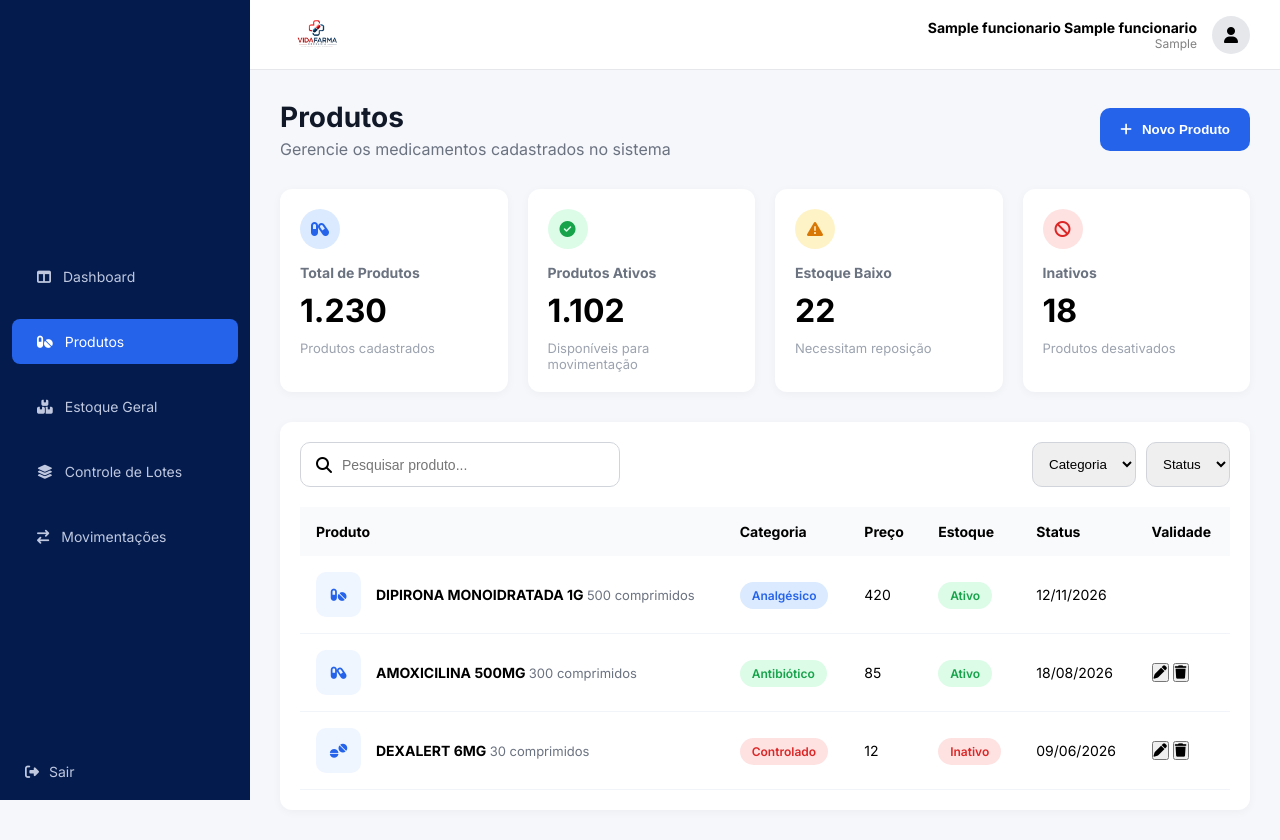
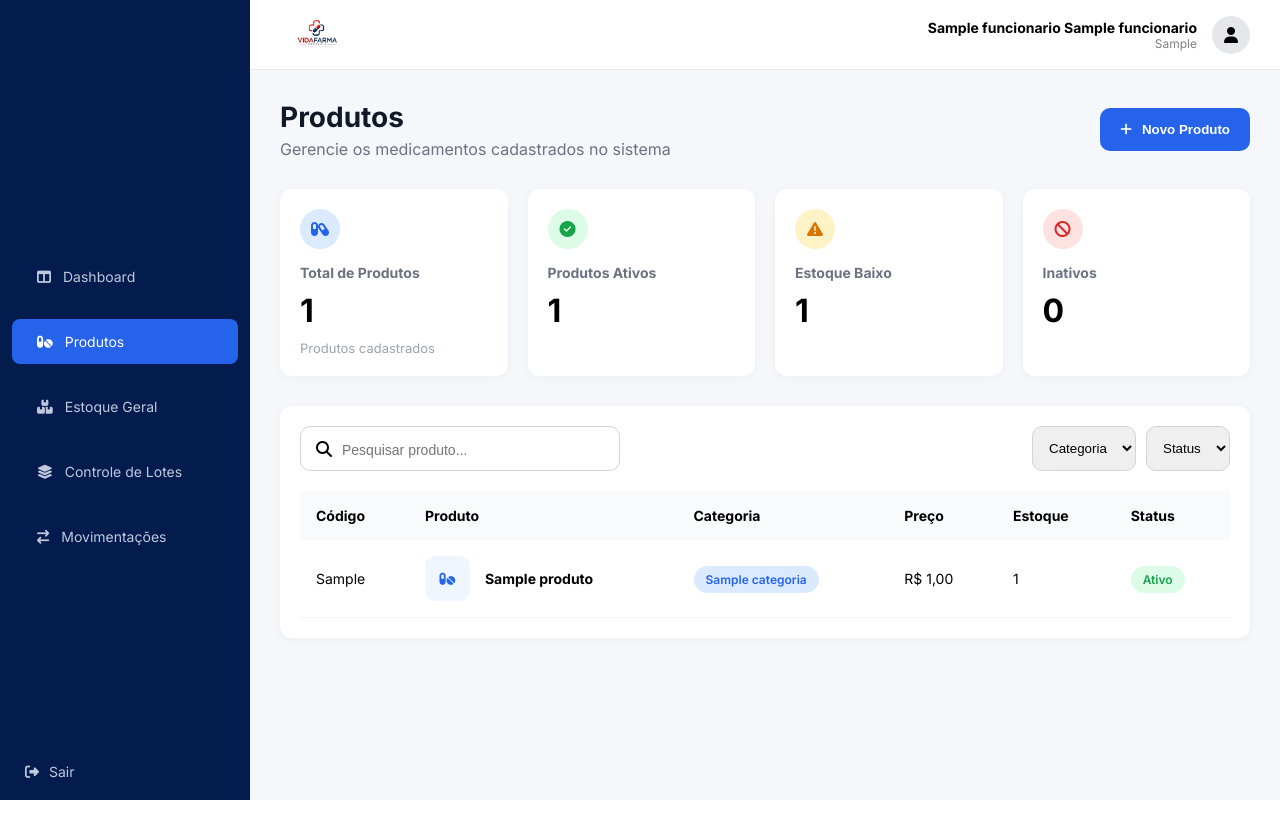
Before and after one commit to yuregabriel0/vidafarma, a Django app: page /produtos/ in a window 1280 px wide. After the commit the page ends 800 px from the top, so only its background shows below. Run offline with Django 5.2, Linux system fonts and the light colour scheme; a user stored in the database is signed in; tables that the repository leaves empty hold one stand-in row (values such as "Sample post").

Commit message:
Implementa cadastro e pesquisa de produtos

```diff
--- a/config/views.py
+++ b/config/views.py
@@ -1,7 +1,9 @@
-from django.shortcuts import render, redirect
+from django.shortcuts import render, redirect  #o render pega o html e entrega a requisicão // #o redirect manda o usuario para outra página
 from django.contrib.auth import authenticate, login, logout
 from produtos.models import Produto
-from estoque.models import Lote, Movimentacao      #o render pega o html e entrega a requisicão // #o redirect manda o usuario para outra página
+from estoque.models import Lote, Movimentacao
+from produtos.models import Produto
+from produtos.models import Produto, Categoria
 
 def login_view(request):
 
@@ -55,7 +57,60 @@ def produtos_view(request):
     if not request.user.is_authenticated:
         return redirect("login")
 
-    return render(request, "produtos.html")
+    pesquisa = request.GET.get("pesquisa")
+
+    if request.method == "POST":
+
+        categoria = Categoria.objects.get(
+            id_categoria=request.POST.get("categoria")
+        )
+
+        Produto.objects.create(
+            cod_prod=request.POST.get("cod_prod"),
+            nom_produto=request.POST.get("nom_produto"),
+            preco=request.POST.get("preco"),
+            qtd_est=0,
+            categoria=categoria
+        )
+
+        return redirect("produtos")
+
+    produtos = Produto.objects.select_related(
+        "categoria"
+    ).all()
+
+    if pesquisa:
+
+        produtos = produtos.filter(
+            nom_produto__icontains=pesquisa
+        )
+
+    categorias = Categoria.objects.all()
+
+    contexto = {
+        "produtos": produtos,
+        "categorias": categorias,
+
+        "total_produtos": Produto.objects.count(),
+
+        "produtos_ativos": Produto.objects.filter(
+            qtd_est__gt=0
+        ).count(),
+
+        "estoque_baixo": Produto.objects.filter(
+            qtd_est__lte=10
+        ).count(),
+
+        "produtos_inativos": Produto.objects.filter(
+            qtd_est=0
+        ).count(),
+    }
+
+    return render(
+        request,
+        "produtos.html",
+        contexto
+    )
 
 
 def estoque_view(request):
--- a/templates/controle.html
+++ b/templates/controle.html
@@ -60,7 +60,7 @@
 
             <div class="botao-sair">
 
-                <a href="{% url 'logout' %}">
+                <a href="{% url 'logout' %}" onclick="return confirm('Tem certeza que deseja sair?')">
                     <i class="fa-solid fa-right-from-bracket"></i>
                     Sair
                 </a>
--- a/templates/movimentacoes.html
+++ b/templates/movimentacoes.html
@@ -60,7 +60,7 @@
 
             <div class="logout">
 
-                <a href="{% url 'logout' %}">
+                <a href="{% url 'logout' %}" onclick="return confirm('Tem certeza que deseja sair?')">
                     <i class="fa-solid fa-right-from-bracket"></i>
                     Sair
                 </a>
--- a/templates/produtos.html
+++ b/templates/produtos.html
@@ -116,15 +116,99 @@
 
                     </div>
 
-                    <button class="new-product-btn">
+                   <button type="button" class="new-product-btn" onclick="abrirPainelProduto()">
 
                             <i class="fa-solid fa-plus"></i>
                             Novo Produto
+                            </button>
+                </div>
+        <div id="overlay" class="overlay"></div>
+
+<div id="painelProduto" class="painel-produto">
+
+    <h2>Cadastrar Produto</h2>
+
+    <form method="POST">
+
+        {% csrf_token %}
+
+        <div class="form-group">
+
+            <label>Código do Produto</label>
+
+            <input
+                type="text"
+                name="cod_prod"
+                required>
+
+        </div>
+
+        <div class="form-group">
+
+            <label>Nome do Produto</label>
+
+            <input
+                type="text"
+                name="nom_produto"
+                required>
+
+        </div>
+
+        <div class="form-group">
+
+            <label>Preço</label>
+
+            <input
+                type="number"
+                step="0.01"
+                name="preco"
+                required>
+
+        </div>
+
+        <div class="form-group">
+
+            <label>Categoria</label>
+
+            <select
+                name="categoria"
+                required>
+
+                {% for categoria in categorias %}
+
+                    <option value="{{ categoria.id_categoria }}">
+                        {{ categoria.nome_cat }}
+                    </option>
+
+                {% endfor %}
+
+            </select>
+
+        </div>
+
+        <div class="botoes-form">
+
+            <button
+                type="button"
+                class="cancel-btn"
+                onclick="fecharPainelProduto()">
+
+                Cancelar
 
             </button>
 
+            <button
+                type="submit"
+                class="save-btn">
+
+                Salvar Produto
+
+            </button>
         </div>
 
+    </form>
+
+</div>
                 <!-- cards -->
                 <div class="cards">
 
@@ -135,7 +219,7 @@
                         </div>
 
                         <h3>Total de Produtos</h3>
-                        <h2>1.230</h2>
+                        <h2>{{ total_produtos }}</h2>
 
                         <p>Produtos cadastrados</p>
 
@@ -148,9 +232,9 @@
                         </div>
 
                         <h3>Produtos Ativos</h3>
-                        <h2>1.102</h2>
+                        <h2>{{ produtos_ativos }}</h2>
 
-                        <p>Disponíveis para movimentação</p>
+
 
                     </div>
 
@@ -161,9 +245,7 @@
                         </div>
 
                         <h3>Estoque Baixo</h3>
-                        <h2>22</h2>
-
-                        <p>Necessitam reposição</p>
+                        <h2>{{ estoque_baixo }}</h2>
 
                     </div>
 
@@ -174,9 +256,7 @@
                         </div>
 
                         <h3>Inativos</h3>
-                        <h2>18</h2>
-
-                        <p>Produtos desativados</p>
+                        <h2>{{ produtos_inativos }}</h2>
 
                     </div>
 
@@ -193,7 +273,15 @@
 
                             <i class="fa-solid fa-magnifying-glass"></i>
 
-                            <input type="text" placeholder="Pesquisar produto...">
+                                <form method="GET" id="formPesquisa">
+
+                                 <input
+                                    type="text"
+                                    name="pesquisa"
+                                    placeholder="Pesquisar produto..."
+                                    value="{{ request.GET.pesquisa }}">
+
+                                </form>
 
                         </div>
 
@@ -212,19 +300,18 @@
 
                     </div>
 
-                    <!-- tabela -->
                    <table>
 
     <thead>
 
         <tr>
 
+            <th>Código</th>
             <th>Produto</th>
             <th>Categoria</th>
             <th>Preço</th>
             <th>Estoque</th>
             <th>Status</th>
-                                <th>Validade</th>
 
         </tr>
 
@@ -232,7 +319,15 @@
 
     <tbody>
 
+        {% for produto in produtos %}
+
         <tr>
+
+            <td>
+
+                {{ produto.cod_prod }}
+
+            </td>
 
             <td>
 
@@ -245,12 +340,8 @@
                     <div>
 
                         <strong>
-                                                DIPIRONA MONOIDRATADA 1G
+                            {{ produto.nom_produto }}
                         </strong>
-
-                                            <span>
-                                                500 comprimidos
-                                            </span>
 
                     </div>
 
@@ -259,148 +350,56 @@
             </td>
 
             <td>
+
                 <span class="badge blue-badge">
-                                        Analgésico
+                    {{ produto.categoria.nome_cat }}
                 </span>
+
             </td>
 
-                                <td>420</td>
+            <td>
+
+                R$ {{ produto.preco }}
+
+            </td>
 
             <td>
+
+                {{ produto.qtd_est }}
+
+            </td>
+
+            <td>
+
+                {% if produto.qtd_est > 0 %}
+
                     <span class="status active-status">
                         Ativo
                     </span>
-                                </td>
 
-                                <td>12/11/2026</td>
+                {% else %}
 
-                                <td>
+                    <span class="status inactive-status">
+                        Inativo
+                    </span>
 
-                                    </div>
+                {% endif %}
 
             </td>
 
         </tr>
 
+        {% empty %}
+
         <tr>
 
-                                <td>
-
-                                    <div class="product-info">
-
-                                        <div class="product-image">
-                                            <i class="fa-solid fa-capsules"></i>
-                                        </div>
-
-                                        <div>
-
-                                            <strong>
-                                                AMOXICILINA 500MG
-                                            </strong>
-
-                                            <span>
-                                                300 comprimidos
-                                            </span>
-
-                                        </div>
-
-                                    </div>
-
-                                </td>
-
-                                <td>
-                                    <span class="badge green-badge">
-                                        Antibiótico
-                                    </span>
-                                </td>
-
-                                <td>85</td>
-
-                                <td>
-                                    <span class="status active-status">
-                                        Ativo
-                                    </span>
-                                </td>
-
-                                <td>18/08/2026</td>
-
-                                <td>
-
-                                    <div class="actions">
-
-                                        <button>
-                                            <i class="fa-solid fa-pen"></i>
-                                        </button>
-
-                                        <button>
-                                            <i class="fa-solid fa-trash"></i>
-                                        </button>
-
-                                    </div>
-
+            <td colspan="6">
+                Nenhum produto cadastrado.
             </td>
 
         </tr>
 
-                            <tr>
-
-                                <td>
-
-                                    <div class="product-info">
-
-                                        <div class="product-image">
-                                            <i class="fa-solid fa-tablets"></i>
-                                        </div>
-
-                                        <div>
-
-                                            <strong>
-                                                DEXALERT 6MG
-                                            </strong>
-
-                                            <span>
-                                                30 comprimidos
-                                            </span>
-
-                                        </div>
-
-                                    </div>
-
-                                </td>
-
-                                <td>
-                                    <span class="badge red-badge">
-                                        Controlado
-                                    </span>
-                                </td>
-
-                                <td>12</td>
-
-                                <td>
-                                    <span class="status inactive-status">
-                                        Inativo
-                                    </span>
-                                </td>
-
-                                <td>09/06/2026</td>
-
-                                <td>
-
-                                    <div class="actions">
-
-                                        <button>
-                                            <i class="fa-solid fa-pen"></i>
-                                        </button>
-
-                                        <button>
-                                            <i class="fa-solid fa-trash"></i>
-                                        </button>
-
-                                    </div>
-
-                                </td>
-
-                            </tr>
+        {% endfor %}
 
     </tbody>
 
@@ -413,6 +412,39 @@
         </main>
 
     </div>
+    <script>
+
+document.querySelector(
+    'input[name="pesquisa"]'
+).addEventListener("keyup", function(event){
+
+    if(event.key === "Enter"){
+
+        document.getElementById(
+            "formPesquisa"
+        ).submit();
+
+    }
+
+});
+
+function abrirPainelProduto() {
+
+    document.getElementById("painelProduto").style.display = "block";
+
+    document.getElementById("overlay").style.display = "block";
+
+}
+
+function fecharPainelProduto() {
+
+    document.getElementById("painelProduto").style.display = "none";
+
+    document.getElementById("overlay").style.display = "none";
+
+}
+
+</script>
 
 </body>
 </html>
```
Also changed, not shown: static/css/estoque.css (+0 -27 lines), static/css/produtos.css (+40 -0 lines), templates/estoque.html (+0 -66 lines). Lines whose indentation alone changed are shown as unchanged.
